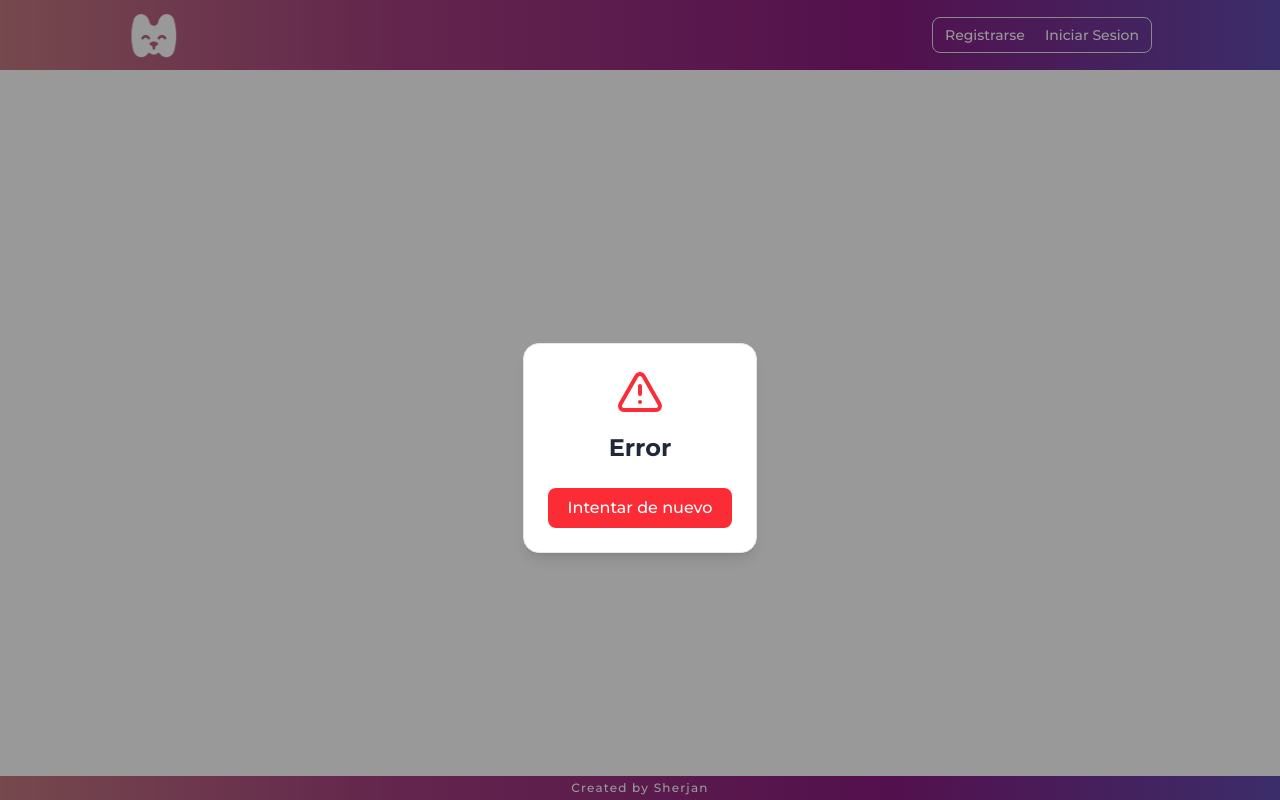
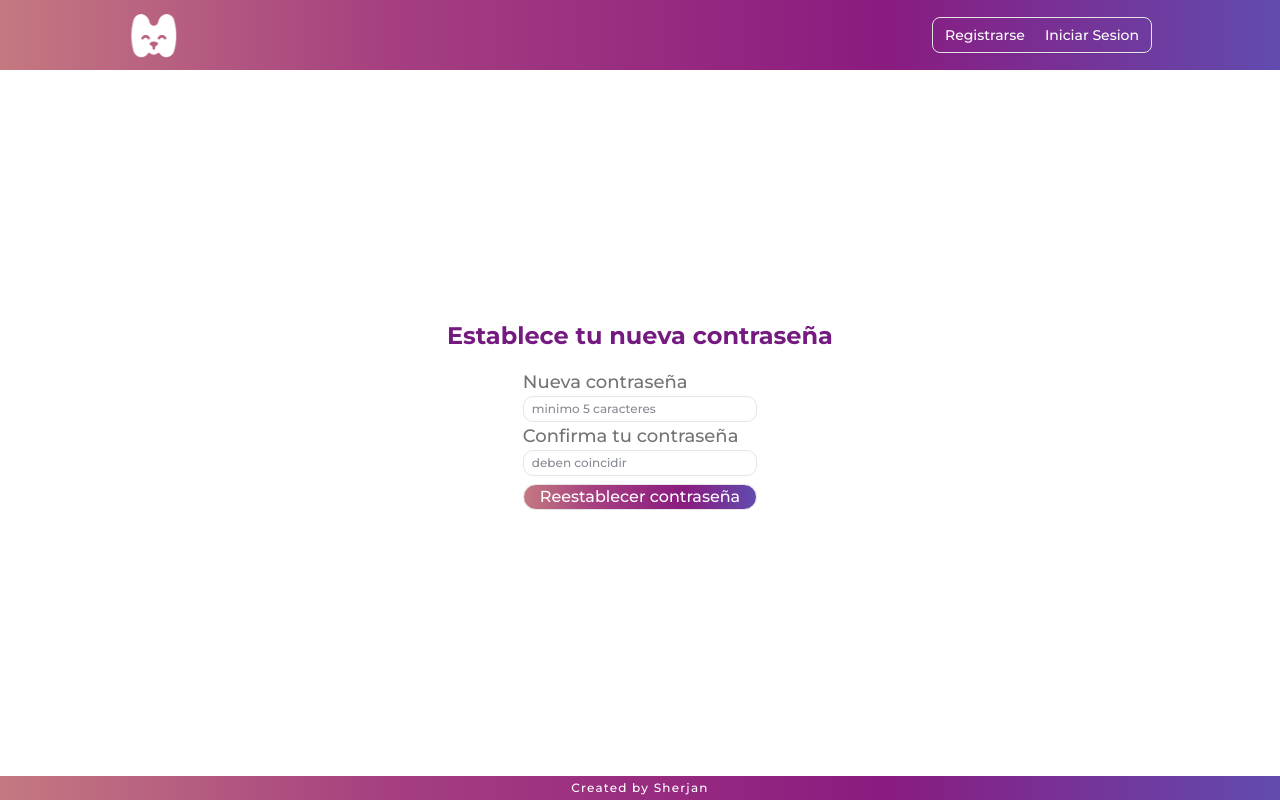
Before and after one commit to sfajith/v22-Frontend, a React (Vite) app: page /reset-password in a window 1280 px wide. Built offline with nearby package versions, Linux system fonts and the light colour scheme; no server answers.

Commit message:
reestablecimiento de contraseña funcionando

```diff
--- a/src/App.tsx
+++ b/src/App.tsx
@@ -5,6 +5,7 @@ import NotFound from "./pages/NotFound";
 import Layout from "./pages/Layout";
 import VerifyEmail from "./pages/VerifyEmail";
 import ForgotPassword from "./pages/ForgotPassword";
+import ResetPassword from "./pages/ResetPassword";
 import { Toaster } from "sonner";
 import { TooltipProvider } from "@/components/ui/tooltip";
 import ReSendConfirmation from "@/pages/ReSendConfirmation";
@@ -21,6 +22,7 @@ function App() {
             <Route path="/verify-email" element={<VerifyEmail />} />
             <Route path="/resend-email" element={<ReSendConfirmation />} />
             <Route path="/forgot-password" element={<ForgotPassword />} />
+            <Route path="/reset-password" element={<ResetPassword />} />
             <Route path="*" element={<NotFound />} />
           </Route>
         </Routes>
--- a/src/components/form/Error.tsx
+++ b/src/components/form/Error.tsx
@@ -6,7 +6,7 @@ import { disableError } from "../../features/auth/authSlice";
 export function Error({
   title = "Error",
   message = "Algo salió mal.",
-  actionText = "Intentar de nuevo",
+  actionText = "Cerrar",
   actionLink = "/",
   error,
 }: {
--- a/src/components/form/Loader.tsx
+++ b/src/components/form/Loader.tsx
@@ -2,7 +2,7 @@ import { Loader2 } from "lucide-react";
 import { motion } from "framer-motion";
 
 export function Loader({
-  message = "Verificando tu cuenta...",
+  message = "Procesando solicitud...",
 }: {
   message?: string;
 }) {
--- a/src/features/auth/authService.ts
+++ b/src/features/auth/authService.ts
@@ -314,3 +314,34 @@ export async function forgotPassword(payload: ForgotPayload) {
   }
   return data as ForgotSuccess;
 }
+
+//establecer nueva contraseña
+type RestorePayload = {
+  token: string | null;
+  password: string;
+};
+type RestoreSuccess = {
+  success: string;
+};
+type RestoreError = {
+  error: string;
+};
+
+export async function restorePassword(payload: RestorePayload) {
+  const response = await fetch(
+    `http://localhost:3000/api/user/recover-password?token=${payload.token}`,
+    {
+      method: "POST",
+      headers: {
+        "content-Type": "application/json",
+      },
+      body: JSON.stringify({ password: payload.password }),
+    }
+  );
+  const data: RestoreSuccess | RestoreError = await response.json();
+  if (!response.ok) {
+    const err = data as RestoreError;
+    throw new Error(err.error || "No se pudo establecer la nueva contraseña");
+  }
+  return data as RestoreSuccess;
+}
--- a/src/pages/ForgotPassword.tsx
+++ b/src/pages/ForgotPassword.tsx
@@ -28,6 +28,7 @@ function ForgotPassword() {
         dispatch(globalSuccess(response.success));
       }
     } catch (error) {
+      dispatch(disableLoading());
       dispatch(
         globalError(
           error instanceof Error
--- a/src/pages/ReSendConfirmation.tsx
+++ b/src/pages/ReSendConfirmation.tsx
@@ -28,6 +28,7 @@ function ReSendConfirmation() {
         dispatch(globalSuccess(response.success));
       }
     } catch (error) {
+      dispatch(disableLoading());
       dispatch(
         globalError(
           error instanceof Error
--- /dev/null
+++ b/src/pages/ResetPassword.tsx
@@ -0,0 +1,149 @@
+import { useState } from "react";
+import { useNavigate } from "react-router";
+import { useLocation } from "react-router-dom";
+import { restorePassword } from "../features/auth/authService";
+import {
+  globalError,
+  disableError,
+  globalSuccess,
+  globalLoading,
+  disableLoading,
+} from "../features/auth/authSlice";
+import { useAppDispatch } from "../app/hooks";
+import { Button } from "@/components/ui/button";
+
+function ResetPassword() {
+  const navigate = useNavigate();
+  const location = useLocation();
+  const queryParams = new URLSearchParams(location.search);
+  const token = queryParams.get("token");
+
+  const [form, setForm] = useState<{ password: string; rePassword: string }>({
+    password: "",
+    rePassword: "",
+  });
+  const [error, setError] = useState<boolean>(false);
+
+  const dispatch = useAppDispatch();
+
+  const resendHandlder = async () => {
+    const payload = {
+      token,
+      password: form.password,
+    };
+    try {
+      dispatch(globalLoading());
+      const response = await restorePassword(payload);
+      if (response.success) {
+        console.log(response.success);
+        dispatch(disableLoading());
+        dispatch(globalSuccess(response.success));
+        navigate("/login");
+      }
+    } catch (error) {
+      dispatch(disableLoading());
+
+      const errorMessage =
+        error instanceof Error
+          ? error.message
+          : "No se pudo reestablecer la contraseña";
+      dispatch(globalError(errorMessage));
+      if (
+        errorMessage ===
+        "Este enlace ya expiró o es invalido, solicita un nuevo enlace"
+      ) {
+      }
+
+      setError(true);
+    }
+  };
+  return (
+    <>
+      {!error ? (
+        <div className="flex flex-col items-center justify-center w-full h-[calc(100vh-94px)]">
+          <h3 className="text-2xl font-bold text-[#751B80] text-center">
+            Establece tu nueva contraseña
+          </h3>
+          <div>
+            <form
+              className="rounded-lg pt-2 pb-4"
+              onSubmit={(e: React.FormEvent<HTMLFormElement>) => {
+                e.preventDefault();
+                resendHandlder();
+              }}
+            >
+              <div className="formDiv">
+                <label
+                  className="text-lg text-muted-foreground"
+                  htmlFor="newPassword"
+                >
+                  Nueva contraseña
+                </label>
+                <input
+                  required
+                  className="bg-white border"
+                  type="password"
+                  name="password"
+                  id="password"
+                  placeholder="minimo 5 caracteres"
+                  onChange={(e: React.ChangeEvent<HTMLInputElement>) => {
+                    setForm({ ...form, password: e.target.value });
+                  }}
+                />
+
+                <label
+                  className="text-lg text-muted-foreground"
+                  htmlFor="newPassword"
+                >
+                  Confirma tu contraseña
+                </label>
+                <input
+                  required
+                  className="bg-white border"
+                  type="password"
+                  name="rePassword"
+                  id="rePassword"
+                  placeholder="deben coincidir"
+                  onChange={(e: React.ChangeEvent<HTMLInputElement>) => {
+                    setForm({ ...form, rePassword: e.target.value });
+                  }}
+                />
+              </div>
+              {form.rePassword.length >= 1 &&
+                (form.password !== form.rePassword ? (
+                  <p className="text-xs text-red-400 text-center pt-2">
+                    Las contraseñas deben coincidir
+                  </p>
+                ) : (
+                  <p className="text-xs text-green-600 text-center pt-2">
+                    Contraseña confirmada
+                  </p>
+                ))}
+
+              <div className="formDiv">
+                <button className="bg-gradient-mascoti buttom-mascoti px-4">
+                  Reestablecer contraseña
+                </button>
+              </div>
+            </form>
+          </div>
+        </div>
+      ) : (
+        <div className="fixed inset-0 z-[50] flex justify-center items-center bg-black/40 pointer-events-auto">
+          <div className="pointer-events-auto">
+            <Button
+              className="cursor-pointer bg-gradient-mascoti font-semibold"
+              onClick={() => {
+                navigate("/");
+              }}
+            >
+              Volver al inicio
+            </Button>
+          </div>
+        </div>
+      )}
+    </>
+  );
+}
+
+export default ResetPassword;
```
